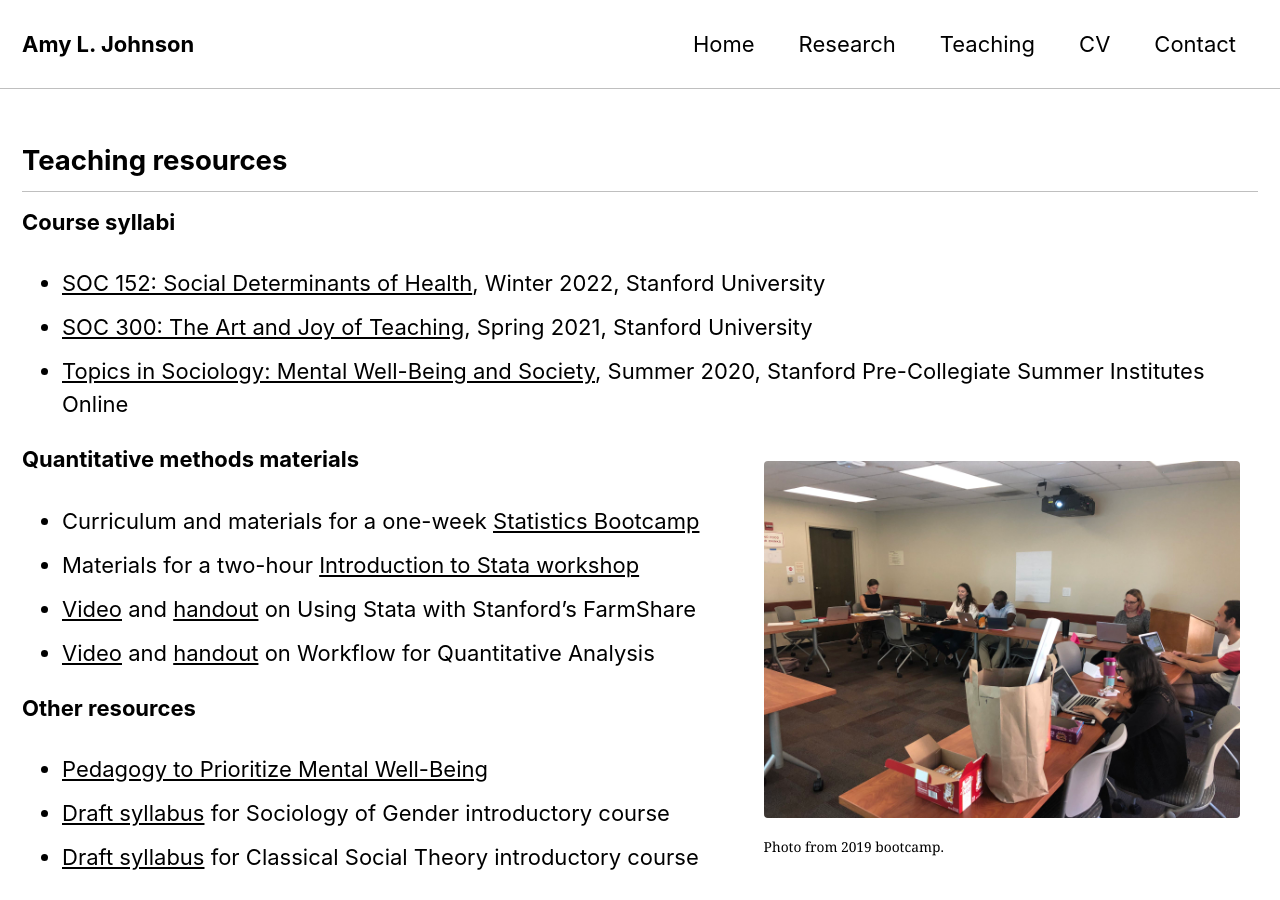
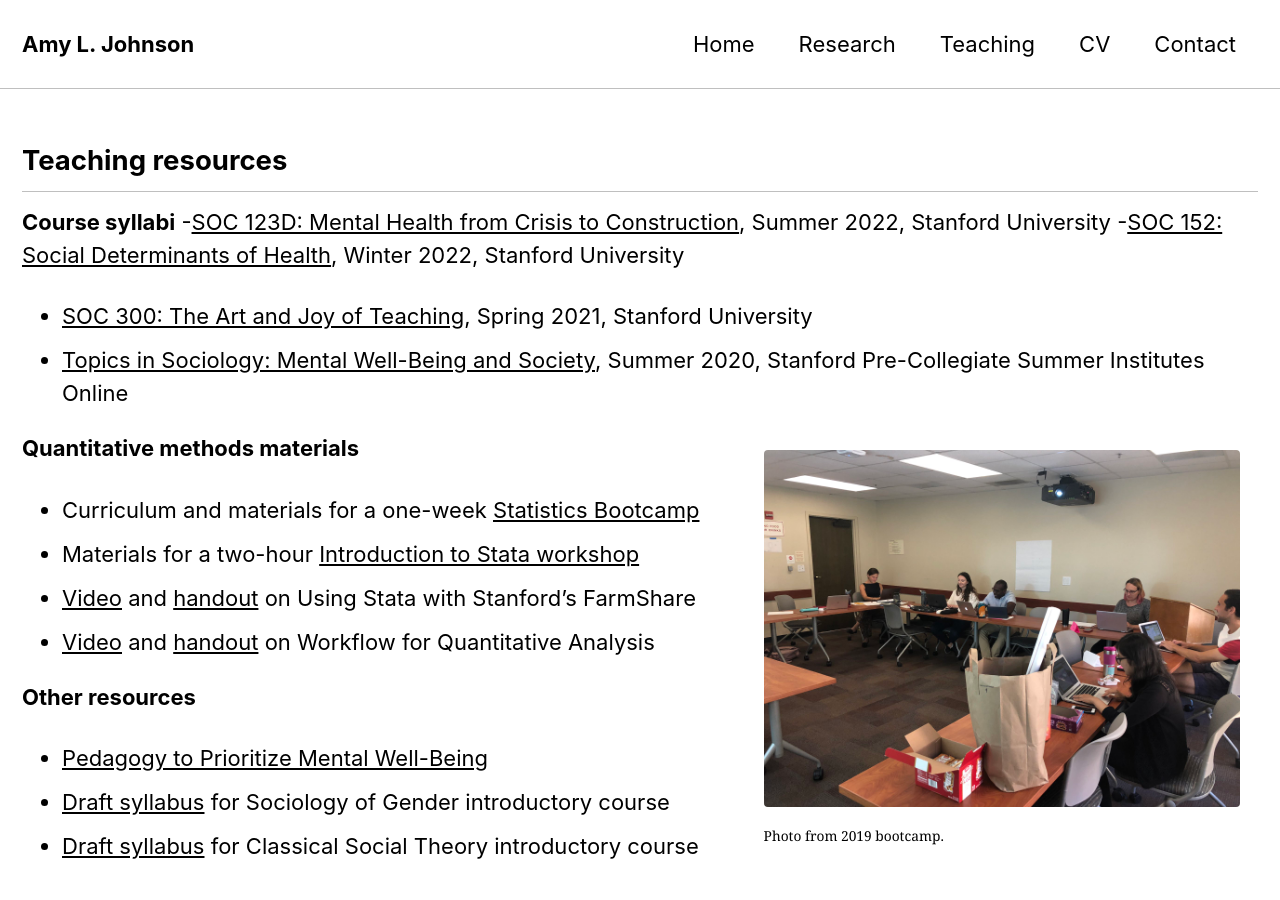
Before and after one commit to aljohnson-soc/aljohnson-soc.github.io, a Jekyll site: the page built from _pages/teaching.md, in a window 1280 px wide and 900 px high. Built offline with Jekyll 4.4.1, drawn with Linux system fonts in a browser that asks for light colours; cached includes are drawn as plain includes.

Commit message:
Update teaching.md

```diff
--- a/_pages/teaching.md
+++ b/_pages/teaching.md
@@ -26,7 +26,8 @@ figure {
 
 ## Teaching resources
 **Course syllabi**
-- [SOC 152: Social Determinants of Health](https://drive.google.com/file/d/1QbKpJHUMCDV2ci_pJu73-hmDOUvAjlo7/view?usp=sharing), Winter 2022, Stanford University
+-[SOC 123D: Mental Health from Crisis to Construction](https://drive.google.com/file/d/1QbKpJHUMCDV2ci_pJu73-hmDOUvAjlo7/view?usp=sharing), Summer 2022, Stanford University
+-[SOC 152: Social Determinants of Health](https://drive.google.com/file/d/1QbKpJHUMCDV2ci_pJu73-hmDOUvAjlo7/view?usp=sharing), Winter 2022, Stanford University
 - [SOC 300: The Art and Joy of Teaching](https://drive.google.com/file/d/1-X5HppCwXPSdHz1jhmEna9zlWgOLfbAT/view?usp=sharing), Spring 2021, Stanford University
 - [Topics in Sociology: Mental Well-Being and Society](https://drive.google.com/file/d/1gJDhqMq6vrwVgAwamMjjwZNSsHC2FaqQ/view?usp=sharing), Summer 2020, Stanford Pre-Collegiate Summer Institutes Online
 <figure>
```
